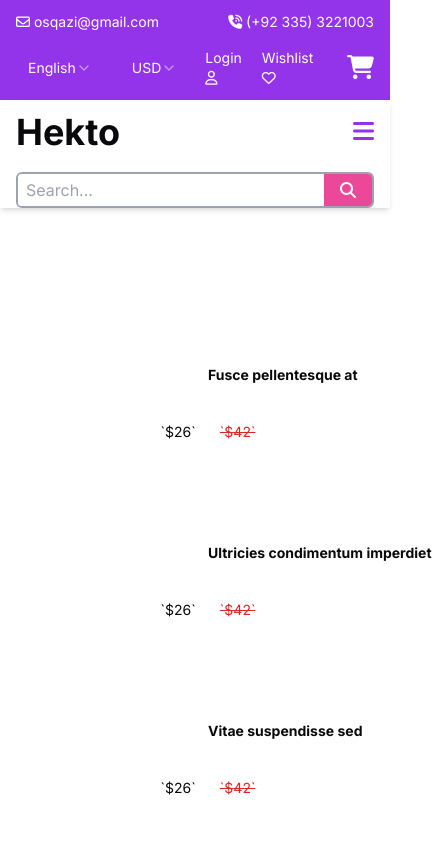
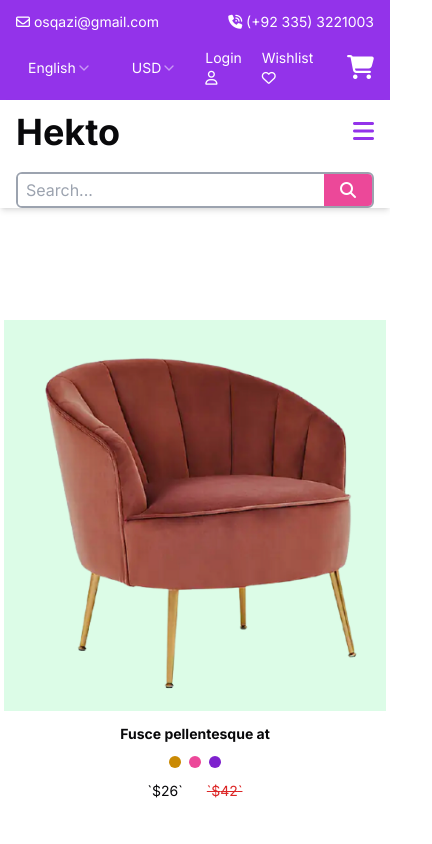
Before and after one commit to osqazi/hackathon-template-4, a Next.js app: page /Shop in a window 390 px wide. Shown: the top 844 px of the page, 432 px wide, since content can reach past the window. Built offline with nearby package versions, Linux system fonts and the light colour scheme.

Commit message:
Update ShopGrid.tsx

```diff
--- a/src/app/components/ShopGrid.tsx
+++ b/src/app/components/ShopGrid.tsx
@@ -3,7 +3,7 @@ import shopItems from "../shopItems";
 export default function ShopGrid() {
   return (
     <div>
-      <div className="grid grid-cols-1 gap-14 mx-52 my-28 md:grid-cols-3 lg:grid-cols-4">
+      <div className="grid grid-cols-1 gap-14 lg:mx-52 md:mx-44 mx-1 my-28 md:grid-cols-3 lg:grid-cols-4">
           {shopItems.map((items, i) => {
             return (
                 <div className="col-span-1" id={i}>
```
